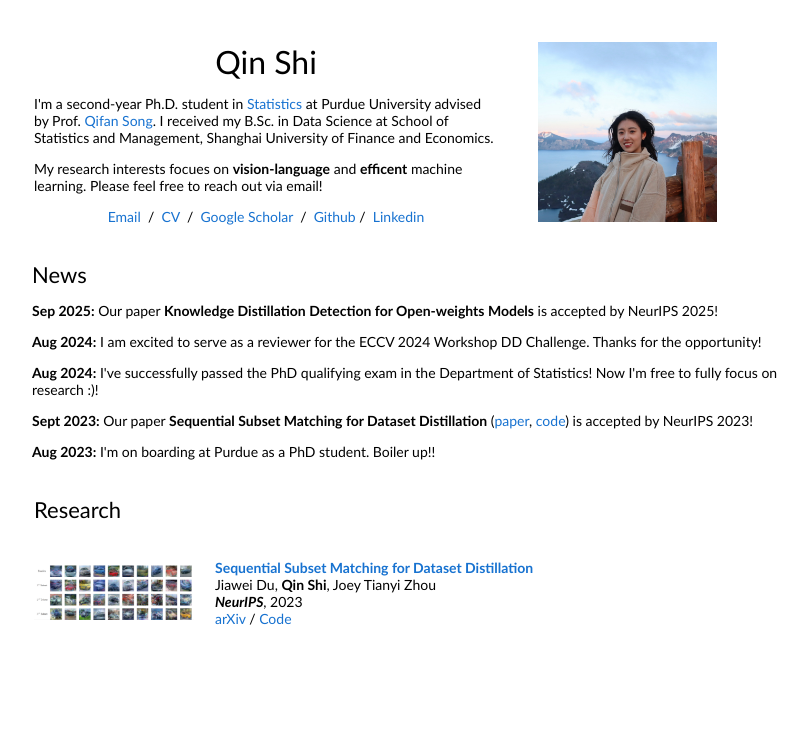
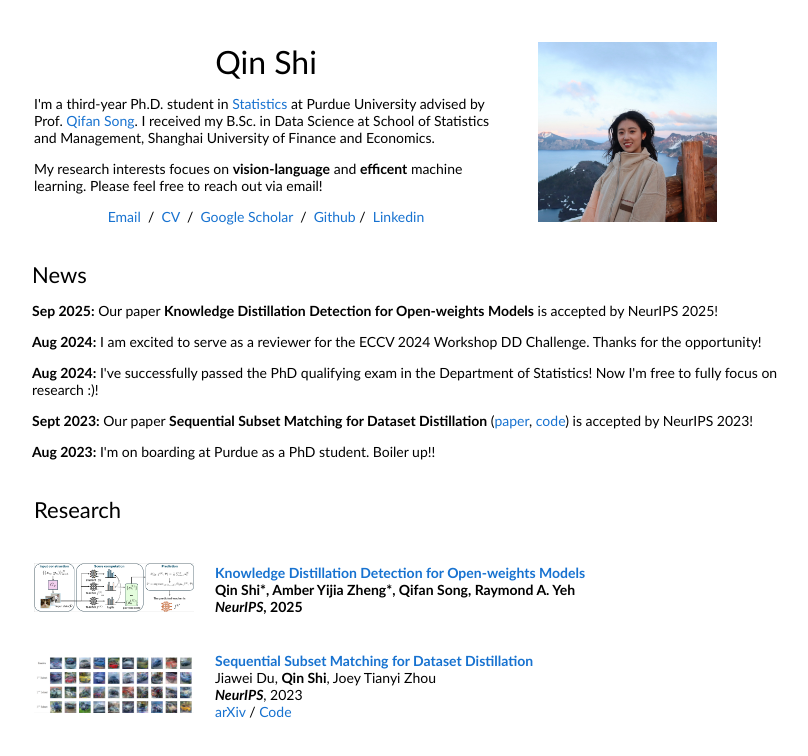
Before and after one commit to shqii1j/shqii1j.github.io, a plain HTML site: page index.html in a window 1280 px wide. Shown: the whole page, without its empty margins (226-1034 px from the left). Drawn offline with Linux system fonts and the light colour scheme.

Commit message:
Update index.html

```diff
--- a/index.html
+++ b/index.html
@@ -20,7 +20,7 @@
               <p style="text-align:center">
                 <name>Qin Shi</name>
               </p>
-              <p>I'm a second-year Ph.D. student in <a href="https://www.stat.purdue.edu/">Statistics</a> at Purdue University advised by Prof. <a href="https://www.stat.purdue.edu/~qfsong/">Qifan Song</a>. I received my B.Sc. in Data Science at School of Statistics and Management, Shanghai University of Finance and Economics.
+              <p>I'm a third-year Ph.D. student in <a href="https://www.stat.purdue.edu/">Statistics</a> at Purdue University advised by Prof. <a href="https://www.stat.purdue.edu/~qfsong/">Qifan Song</a>. I received my B.Sc. in Data Science at School of Statistics and Management, Shanghai University of Finance and Economics.
               </p>
               <p>
                 My research interests focues on <b>vision-language</b> and <b>efficent</b> machine learning. Please feel free to reach out via email!
@@ -75,6 +75,26 @@
           </tr>
         </tbody></table>
 
+    <table style="width:100%;border:0px;border-spacing:0px;border-collapse:separate;margin-right:auto;margin-left:auto;"><tbody>
+      <tr>
+        <td style="padding:20px;width:25%;vertical-align:middle">
+          <img src="images/distillation.png" alt="distillation" width="160">
+        </td>
+        <td width="75%" valign="middle">
+          <a href="https://neurips.cc/virtual/2023/poster/71111">
+            <papertitle>Knowledge Distillation Detection for Open-weights Models</papertitle>
+          </a>
+          <br>
+          <strong>Qin Shi<strong>*, Amber Yijia Zheng*, Qifan Song, Raymond A. Yeh
+          <br>
+          <em><b>NeurIPS</b></em>, 2025
+          <br>
+<!--           <a href="https://arxiv.org/pdf/2311.01570.pdf">arXiv</a> /  -->
+<!--         <a href="https://github.com/shqii1j/seqmatch">Code</a> -->
+        <!-- <p>We prove that VAE global minima are indeed capable of recovering the correct manifold dimension. Then extend this result to more general CVAEs, demonstrating practical scenarios whereby the conditioning variables allow the model to adaptively learn manifolds of varying dimension across samples</p> -->
+        </td>
+      </tr>
+    </tbody></table>
 
     <table style="width:100%;border:0px;border-spacing:0px;border-collapse:separate;margin-right:auto;margin-left:auto;"><tbody>
       <tr>
@@ -96,6 +116,7 @@
         </td>
       </tr>
     </tbody></table>
+
 
 
   <!-- <table style="width:100%;border:0px;border-spacing:0px;border-collapse:separate;margin-right:auto;margin-left:auto;"><tbody>
```
